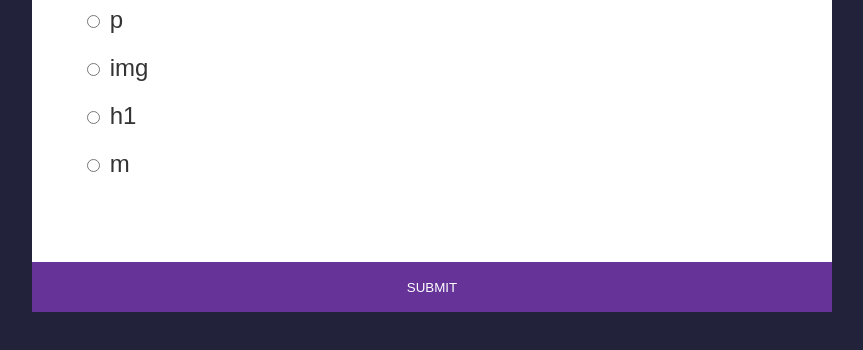
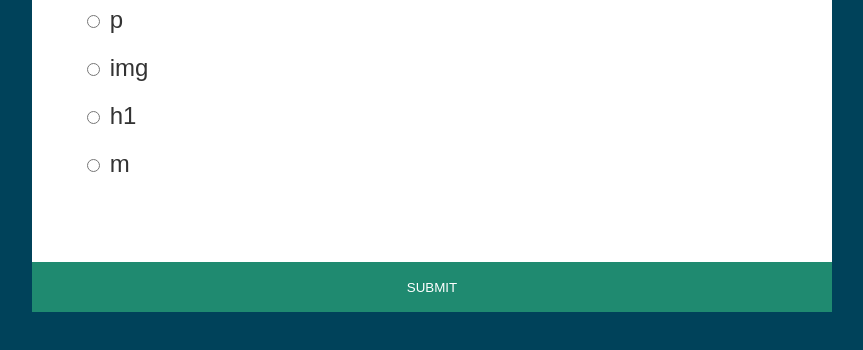
Before and after one commit to nnddzz/quiz-app, a plain HTML site: page index.html in a window 1280 px wide. Shown: the part 346-696 px from the top of the page, without its empty margins (208-1071 px from the left). Drawn offline with Linux system fonts and the light colour scheme.

Commit message:
add update

```diff
--- a/style.css
+++ b/style.css
@@ -1,5 +1,5 @@
 body {
-  background-color: #22223b;
+  background-color: #00425a;
   display: flex;
   align-items: center;
   justify-content: center;
@@ -29,7 +29,7 @@ body {
 }
 
 .submit {
-  background-color: rebeccapurple;
+  background-color: #1f8a70;
   color: #fff;
   border: none;
   width: 100%;
@@ -69,7 +69,7 @@ body {
 
 .play {
   color: #fff;
-  background-color: rebeccapurple;
+  background-color: #1f8a70;
   padding: 10px 20px;
   cursor: pointer;
   border: none;
```
